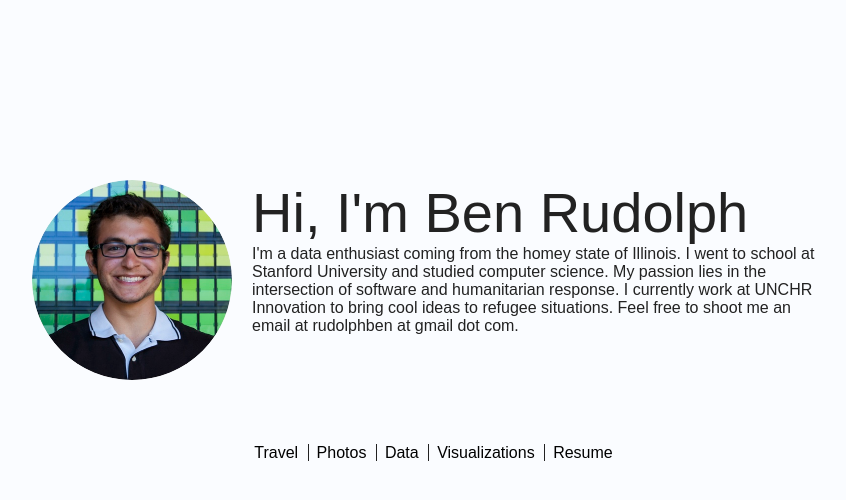
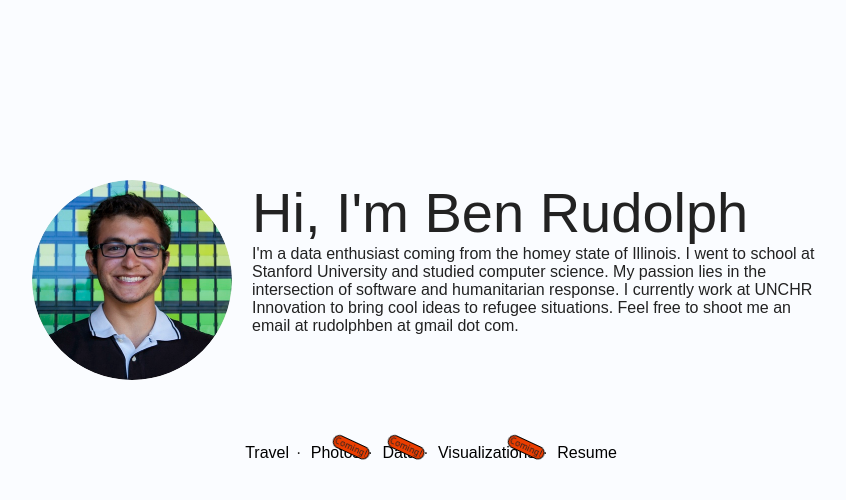
Before and after one commit to benrudolph/main, a Jekyll site: the page built from index.html, in a window 1280 px wide. Shown: the top 500 px of the page, without its empty margins (208-1054 px from the left). Built offline with Jekyll 4.4.1, drawn with Linux system fonts in a browser that asks for light colours; Markdown is read by kramdown in place of the engine named in the settings.

Commit message:
A few minor changes

```diff
--- a/css/style.css
+++ b/css/style.css
@@ -66,10 +66,21 @@ h1 {
 }
 
 .links a {
-  border-left: 1px solid #222;
-  padding: 0 5px 0 8px;
+  padding: 0 7px 0 5px;
+  position: relative;
 }
 
-.links a:first-child {
-  border-left: none;
+i.coming-soon {
+  background-image: url('/img/comingsoon.png');
+  background-size: contain;
+  background-repeat: no-repeat;
+  display: block;
+  width: 40px;
+  height: 40px;
+  position: absolute;
+  top: -10px;
+  right: 0px;
+  transform: rotate(7deg);
+  -ms-transform: rotate(7deg);
+  -webkit-transform: rotate(25deg)
 }
--- a/index.html
+++ b/index.html
@@ -17,10 +17,10 @@ layout: default
     </div>
   </div>
   <div class="links">
-    <a href="http://travel.byben.org">Travel</a>
-    <a href="http://photos.byben.org">Photos</a>
-    <a href="http://data.byben.org">Data</a>
-    <a href="http://visualizations.byben.org">Visualizations</a>
-    <a href="http://resume.byben.org">Resume</a>
+    <a href="http://travel.byben.org">Travel</a>&#183;
+    <a href="http://photos.byben.org">Photos<i class="coming-soon"></i></a>&#183;
+    <a href="#">Data<i class="coming-soon"></i></a>&#183;
+    <a href="http://visualizations.byben.org">Visualizations<i class="coming-soon"></i></a>&#183;
+    <a href="/resume.pdf">Resume</a>
   </div>
 </div>
```
Also changed, not shown: img/Untitled 4.png (added), img/comingsoon.png (added), 6 other files.
